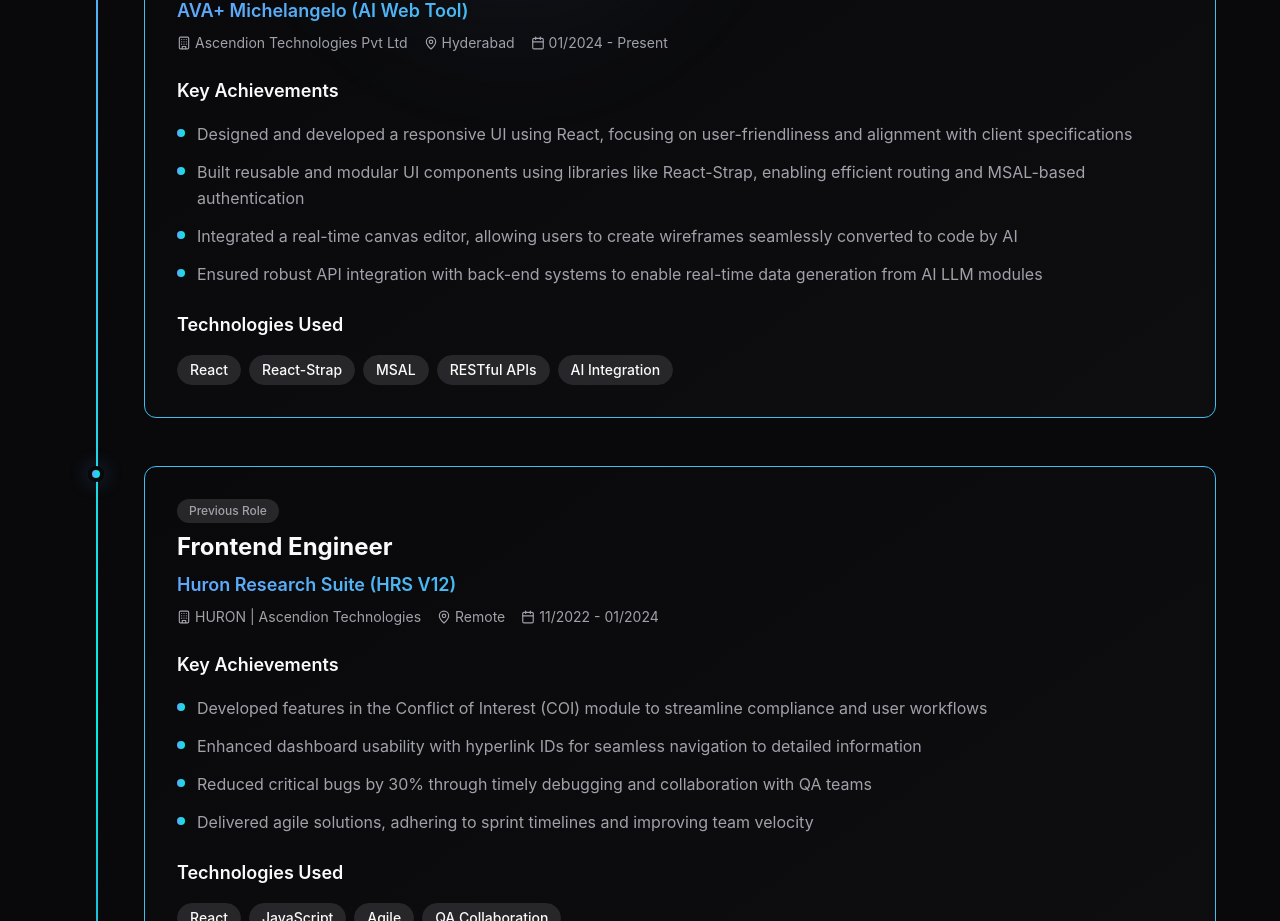
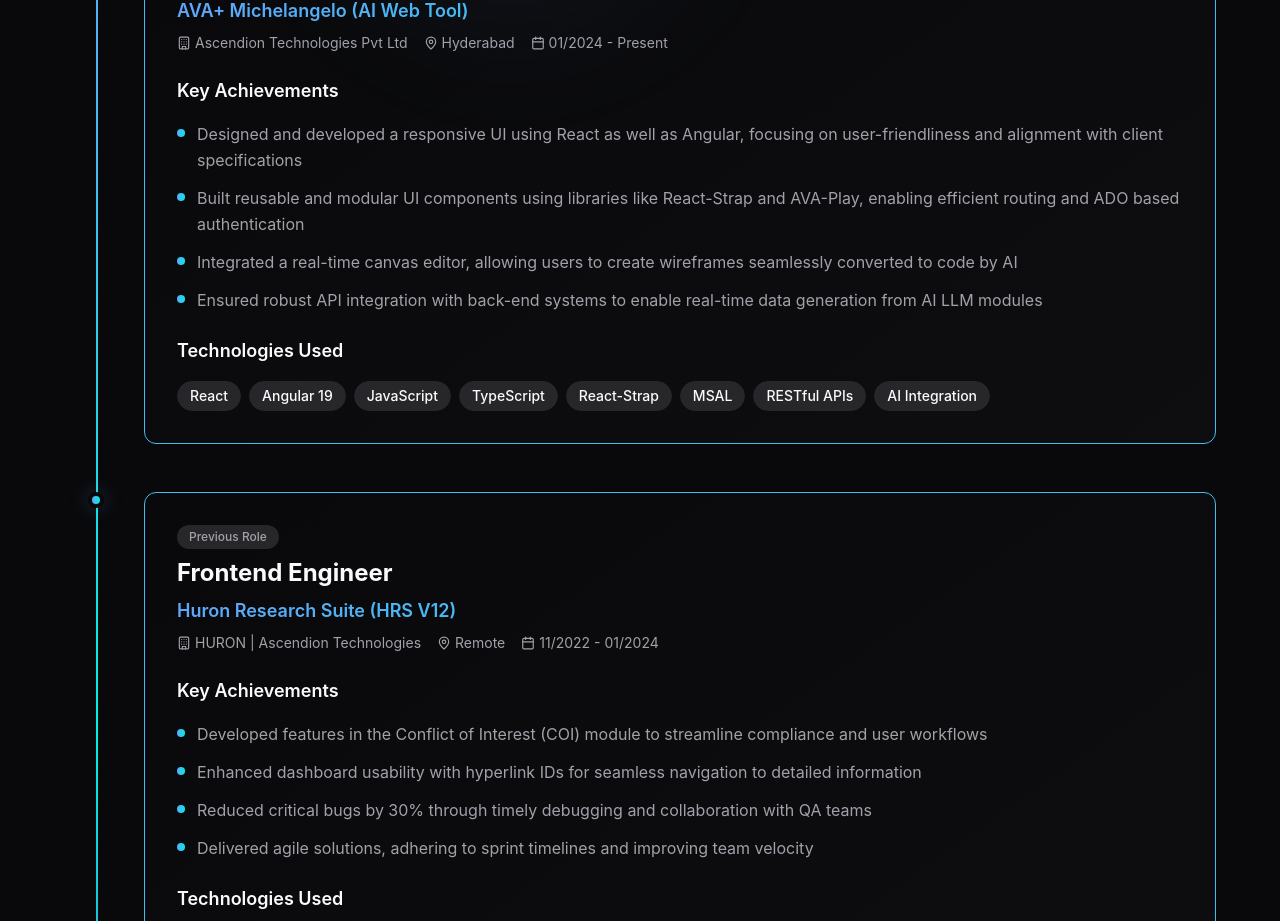
Before and after one commit to PratikBhute/Pratik-UI-Portfolio, a React (Vite) app: page / in a window 1280 px wide. Shown: the part 2360-3281 px from the top of the page. Built offline with nearby package versions, Linux system fonts and the light colour scheme.

Commit message:
data modified

```diff
--- a/src/contaxt/AppContext.tsx
+++ b/src/contaxt/AppContext.tsx
@@ -213,13 +213,16 @@
     duration: "01/2024 - Present",
     type: "Current Role",
     achievements: [
-      "Designed and developed a responsive UI using React, focusing on user-friendliness and alignment with client specifications",
-      "Built reusable and modular UI components using libraries like React-Strap, enabling efficient routing and MSAL-based authentication",
+      "Designed and developed a responsive UI using React as well as Angular, focusing on user-friendliness and alignment with client specifications",
+      "Built reusable and modular UI components using libraries like React-Strap and AVA-Play, enabling efficient routing and ADO based authentication",
       "Integrated a real-time canvas editor, allowing users to create wireframes seamlessly converted to code by AI",
       "Ensured robust API integration with back-end systems to enable real-time data generation from AI LLM modules",
     ],
     technologies: [
       "React",
+      "Angular 19",
+      "JavaScript",
+      "TypeScript",
       "React-Strap",
       "MSAL",
       "RESTful APIs",
```
